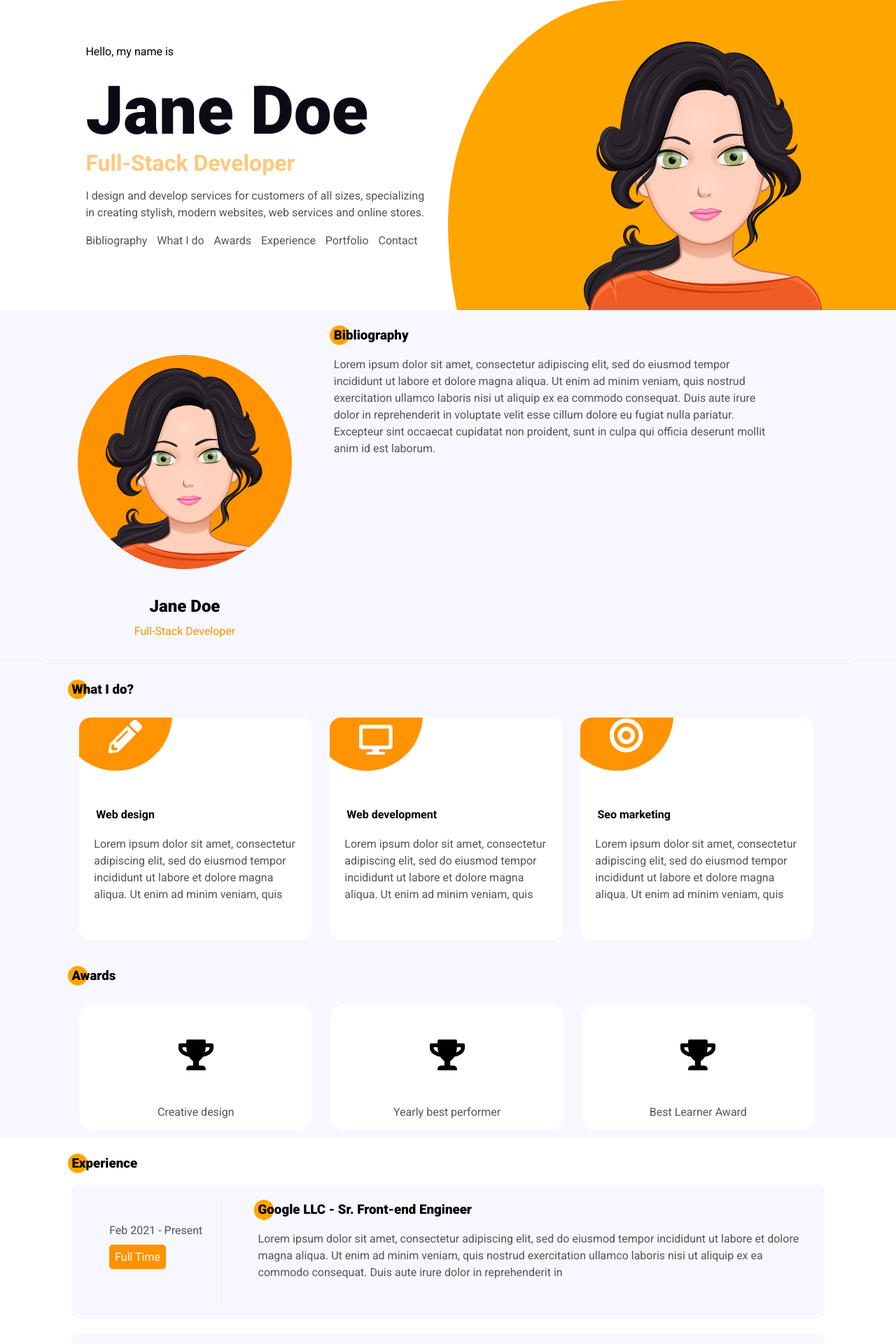
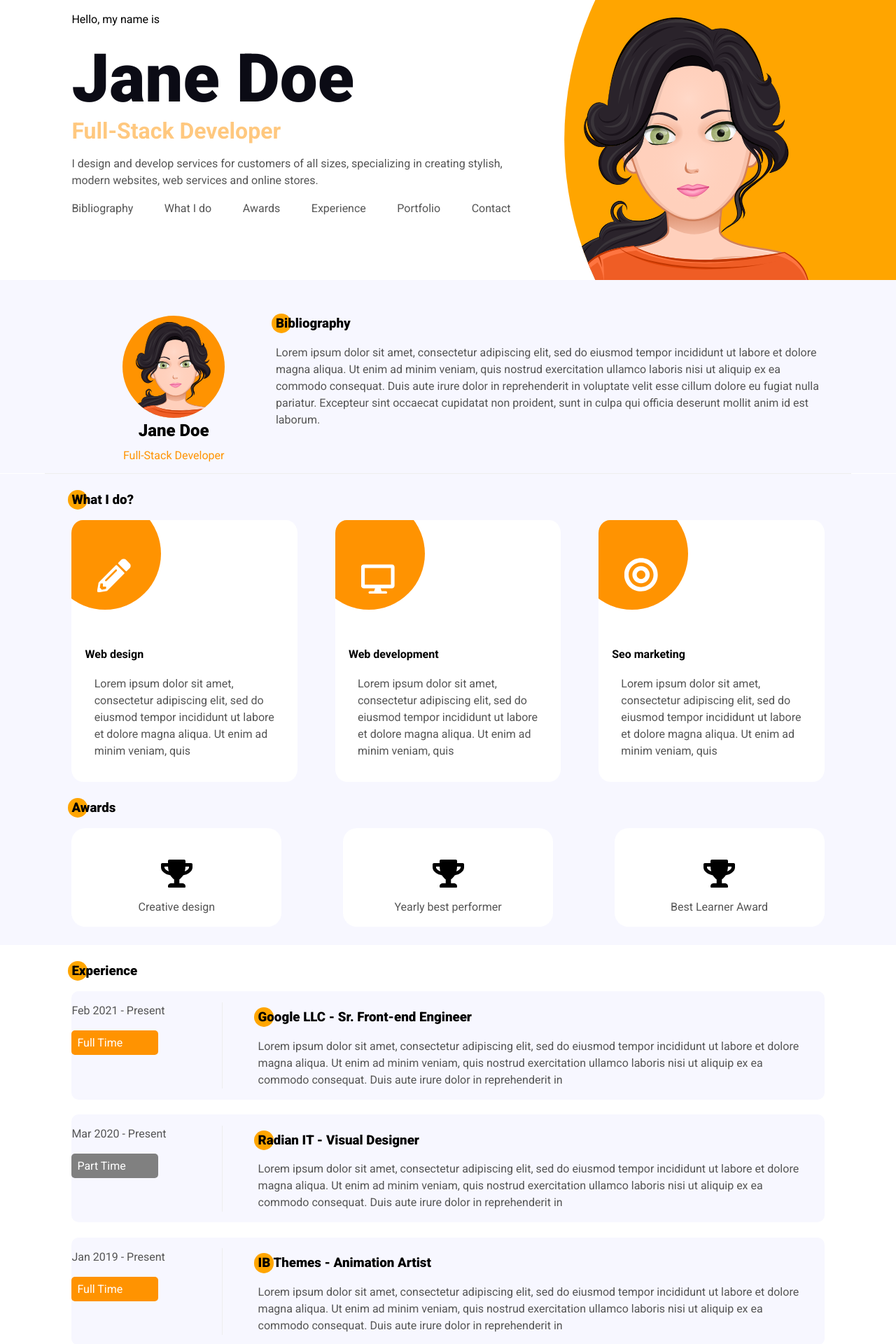
Before and after one commit to olisicky/upol, a PHP site: page / in a window 1280 px wide. Shown: the top 1920 px of the page at 70% size. Run offline with PHP 8.4, Linux system fonts and the light colour scheme.

Commit message:
update web project

```diff
--- a/web/index.html
+++ b/web/index.html
@@ -5,11 +5,11 @@
     <link rel="preconnect" href="https://fonts.googleapis.com">
     <link rel="preconnect" href="https://fonts.gstatic.com" crossorigin>
     <link href="https://fonts.googleapis.com/css2?family=Roboto:ital,wght@0,100;0,300;0,400;0,500;0,700;0,900;1,100;1,300;1,400;1,500;1,700;1,900&display=swap" rel="stylesheet">
+    <meta name="viewport" content="width=device-width, initial-scale=1">
 </head>
 
-<main>
-    <section class="initial_test side_margins">
-        <!-- <div class="side_margins"> -->
+<main class="container">
+    <header class="initial_test">
         <div class="text_test">
 
             <p class="text-header"> Hello, my name is</p>
@@ -21,35 +21,35 @@
                 modern websites, web services and online stores.
             </p>
 
-            <menu>
-                <li>
+            <nav class="nav_container">
+                <li class="link_container">
                     <a href="#bibliography" class="text link"> Bibliography</a>
                 </li>
-                <li>
+                <li class="link_container">
                     <a href="#whatIdo" class="text link"> What I do</a>
                 </li>
-                <li>
+                <li class="link_container">
                     <a href="#awards" class="text link"> Awards</a>
                 </li>
-                <li>
+                <li class="link_container">
                     <a href="#experience" class="text link"> Experience</a>
                 </li>
-                <li>
+                <li class="link_container">
                     <a href="#portfolio" class="text link"> Portfolio</a>
                 </li>
-                <li>
+                <li class="link_container">
                     <a href="#contact" class="text link"> Contact</a>
                 </li>
-            </menu>
+            </nav>
 
         </div>
-        <div class="circle_test"></div>
+        <div class="circle_test">
             <img class="neco_img" src="images/avatar.svg" alt="avatar">
+        </div>
 
+    </header>
 
-    </section>
-
-    <section class="text-block separator">
+    <section class="text-block separator" id="bibliography">
         <div class="side_margins bibliography">
             <div class="avatar-row-bib">
                 <div class="bib-avatar">
@@ -64,7 +64,7 @@
             <div class="bib-text">
                 <h3> Bibliography</h3>
 
-                <p class="text text-width">
+                <p class="text">
                     Lorem ipsum dolor sit amet, consectetur adipiscing elit, sed do eiusmod tempor incididunt ut
                     labore et dolore magna aliqua. Ut enim ad minim veniam, quis nostrud exercitation ullamco
                     laboris nisi ut aliquip ex ea commodo consequat. Duis aute irure dolor in reprehenderit in
@@ -77,16 +77,18 @@
 
     <div class="horizontal-line separator"></div>
 
-    <section class="text-block separator">
+    <section class="separator" id="whatIdo">
+
+
         <div class="side_margins">
             <h3> What I do?</h3>
+            <div class="whatIDo-container">
+
 
                 <div class="whatido_box">
-                <div class="circle-wrapper">
                     <div class="whatido-circle">
                         <div class="image-container">
                             <img src="images/pencil-alt-solid.svg">
-                        </div>
                         </div>
                     </div>
                     <h4>Web design</h4>
@@ -97,7 +99,7 @@
                 </div>
 
                 <div class="whatido_box">
-                <div class="circle-wrapper">
+
                     <div class="whatido-circle">
                         <div class="image-container">
                             <img src="images/desktop-solid.svg">
@@ -108,10 +110,10 @@
                         Lorem ipsum dolor sit amet, consectetur adipiscing elit, sed do eiusmod tempor
                         incididunt ut labore et dolore magna aliqua. Ut enim ad minim veniam, quis
                     </p>
-                </div>
+
                 </div>
                 <div class="whatido_box">
-                <div class="circle-wrapper">
+
                     <div class="whatido-circle">
                         <div class="image-container">
                             <img src="images/bullseye-solid.svg">
@@ -122,35 +124,32 @@
                         Lorem ipsum dolor sit amet, consectetur adipiscing elit, sed do eiusmod tempor
                         incididunt ut labore et dolore magna aliqua. Ut enim ad minim veniam, quis
                     </p>
+
                 </div>
             </div>
         </div>
     </section>
 
 
-    <section class="text-block separator">
+    <section class="text-block separator" id="awards">
         <div class="side_margins">
             <h3 class="sub-section"> Awards</h3>
+            <div class="award_container">
                 <div class="award_box">
                     <div class="award-wrapper">
                         <img src="images/trophy-solid.svg" class="award-image">
-                    <div>
                         <p class="text award-text-center">Creative design</p>
-                    </div>
                     </div>
                 </div>
                 <div class="award_box">
                     <div class="award-wrapper">
                         <img src="images/trophy-solid.svg" class="award-image">
-                    <div>
                         <p class="text award-text-center">Yearly best performer</p>
-                    </div>
                     </div>
                 </div>
                 <div class="award_box">
                     <div class="award-wrapper">
                         <img src="images/trophy-solid.svg" class="award-image">
-                    <div>
                         <p class="text award-text-center">Best Learner Award</p>
                     </div>
                 </div>
@@ -162,10 +161,11 @@
     <section class="section text-block" id="experience">
         <div class="side_margins">
             <h3> Experience</h3>
+            <div class="experience_container">
                 <div class="experience-box">
                     <div class="experience-date">
                         <p class="text experience-text-center">Feb 2021 - Present</p>
-                    <label class="label-center label ft">Full Time</label>
+                        <label class="ft">Full Time</label>
                     </div>
                     <div class="vert-line"></div>
                     <div class="experience-desc">
@@ -181,7 +181,7 @@
                 <div class="experience-box">
                     <div class="experience-date">
                         <p class="text experience-text-center">Mar 2020 - Present</p>
-                    <label class="label-center label pt">Part Time</label>
+                        <label class="pt">Part Time</label>
                     </div>
                     <div class="vert-line"></div>
                     <div class="experience-desc">
@@ -197,7 +197,7 @@
                 <div class="experience-box">
                     <div class="experience-date">
                         <p class="text experience-text-center">Jan 2019 - Present</p>
-                    <label class="label-center label ft">Full Time</label>
+                        <label class="ft">Full Time</label>
                     </div>
                     <div class="vert-line"></div>
                     <div class="experience-desc">
@@ -211,18 +211,17 @@
                     </div>
                 </div>
             </div>
+        </div>
     </section>
 
 
-    <section class="text-block">
+    <section class="text-block" id="portfolio">
         <div class="side_margins">
             <h3> My portfolio</h3>
-            <div class="port-col-1">
+            <div class="port_container">
 
-                <div class="port-row">
-                    <div class="port-img-container">
+                <div class="port-item">
                     <img src="images/555.png" class="port-image">
-                    </div>
                     <div class="port-desc">
                         <p class="port-desc-title">Nečum 2</p>
                         <p class="text port-desc-date">07/13/2305</p>
@@ -305,15 +293,11 @@
         <div class="side_margins">
             <h3> Contact</h3>
 
-            <div class="contact-row">
-                <div class="contact-col">
+            <div class="contact_container">
+                <div class="contact_info_container">
                     <div class="contact-info">
-                        <div>
-                            <p class="port-desc-title">What's your story? Get in touch</p>
-                        </div>
-                        <div class="text">
+                        <p class="contact_text">What's your story? Get in touch</p>
                         <p>Always available for freelancing if the right project comes along. Feel free to contact me.</p>
-                        </div>
                         <div class="contact-add-split">
                             <div class="contact-img-container">
                                 <img src="images/map-marker-alt-solid.svg" class="contact-image">
@@ -369,9 +355,9 @@
     </section>
 
 
-    <section class="socky-block side_margins">
+    <footer class="socky_container side_margins" id="contact">
 
-        <div>
+        <div class="socky_icons">
             <a href="https://twitter.com/home">
                 <img src="images/twitter-square-brands.svg" alt="Black Icon" class="socky-img">
             </a>
@@ -379,8 +365,7 @@
                 <img src="images/facebook-square-brands.svg" alt="Black Icon" class="socky-img">
             </a>
         </div>
-        <p></p>
         <p class="socky-copyright text">&#169; Lorem ipsum dolor sit amet 2022</p>
 
-    </section>
+    </footer>
 </main>
--- a/web/styles/style.css
+++ b/web/styles/style.css
@@ -6,14 +5,20 @@ body {
     width: 100%;
     height: 100%;
   }
+.container{
+    display: flex;
+    flex-wrap: nowrap;
+    flex-direction: column;
+    justify-content: space-between;
+}
 
 .separator{
     background-color: #f7f7ff;
 }
 
 .side_margins {
-    margin-left: 8vw;
-    margin-right: 8vw;
+    margin-left: 2vw;
+    margin-right: 2vw;
     padding-top: 2vw
 }
 
@@ -81,42 +86,43 @@ h3::before {
 
 }
 
+.nav_container{
+    display: flex;
+    flex-wrap: nowrap;
+    flex-direction: row;
+    justify-content: space-between;
+    column-gap: 2%;
+}
 
 
 .initial_test {
     display: flex;
     flex-wrap: wrap;
+    flex-direction: row;
+    justify-content: space-between;
   }
 .text_test {
-    padding: 20px;
+    margin-left: 2vw;
     width: 50%;
-    box-sizing: border-box;
 }
+
 .circle_test {
     flex: 1;
-    box-sizing: border-box;
-    position: absolute;
     overflow: auto;
-    /* top: 70%; */
     right: 0;
-    /* transform: translateY(-70%); */
     top: 0;
-    width: 50%;
-    height: 50em;
-    border-radius: 40% 0 0 60%; /* Adjust the radius to get half circle */
+    width: 45%;
+    max-height: 50em;
     background-color: orange;
     z-index: -1;
+    clip-path: circle(100% at 100% 50%);
+    padding-right: 2vw;
   }
-
-
-
-
 
 .circle_test img {
     max-width: 100%;
     max-height: 100%;
     object-fit: cover;
-    transform: translateY(65%) translateX(60%);
 }
 
 .neco_img {
@@ -124,7 +130,8 @@ h3::before {
     left: 0;
     max-width: 100%;
     max-height: 100%;
-    transform: translateX(40%)
+    transform: translateX(10%);
+    vertical-align: bottom
 }
 
 
@@ -134,9 +141,7 @@ h3::before {
 
 
 header{
-    width: 100%;
     height: 100%;
-    display:inline-block;
 }
 .header2{
     width: 50%;
@@ -152,6 +157,8 @@ header{
     color: #0b0b15;
     font-size: 6em;
     margin: 0%;
+    overflow: hidden;
+    white-space: nowrap;
 }
 .image-container-avatar {
     width: 50%;
@@ -197,30 +204,52 @@ menu {
     flex-direction: row;
     flex: auto;
     overflow: hidden;
-    /* grid-template-columns: 30% 70%; */
+    padding-top: 4vw
 }
+
+.avatar-row-bib {
+    display: flex;
+    flex-wrap: nowrap;
+    flex-direction: column;
+}
+
 .bib-avatar{
-    height: 80%;
     width: auto;
     position: relative;
     border-radius: 50%;
-    margin: auto
+    text-align: center;
+
 }
+
+.bib-role {
+    text-align: center;
+}
+
+.bib-role-name {
+    font-weight: 900;
+    font-size: 1.5em;
+    color: black;
+    margin-top: 0;
+    margin-bottom: 0.5em;
+}
+.bib-role-role {
+    font-weight: 400;
+    font-size: 1em;
+    color: #ff9301;
+    margin-top: 0;
+}
+
 .bib-text{
-
-    margin-left: 4vw;
-    flex: 1 2;
     width: 100%;
-    max-width: 100%;
     max-height: 100%;
 }
 img.bib-img{
-    width: auto;
+    width: 50%;
     background-color: #ff9301;
-    height: 100%;
     border-radius: 50%;
     position: relative;
 }
+
 
 .horizontal-line {
     width: 90%;
@@ -231,12 +260,6 @@ img.bib-img{
     bottom: 0;
     position: relative;
     text-decoration-style: wavy;
-  }
-
-.avatar-row-bib {
-    display: grid;
-    overflow: hidden;
-    grid-template-rows: 80% 20%;
   }
 
 .circle-wrapper-bib {
@@ -256,40 +279,25 @@ img.bib-img{
     overflow: hidden
 }
 
-.bib-role {
-    text-align: center;
+/*---WHATIDO---*/
+.whatIDo-container{
+    display: flex;
+    flex-direction: row;
+    flex-wrap: wrap;
+    justify-content: space-between;
 }
 
-.bib-role-name {
-    font-weight: 900;
-    font-size: 1.5em;
-    color: black;
-    margin-top: 0;
-    margin-bottom: 0.5em;
-}
-.bib-role-role {
-    font-weight: 400;
-    font-size: 1em;
-    color: #ff9301;
-    margin-top: 0;
-}
-/*---WHATIDO---*/
 .whatido_box {
     width: 30%;
     min-height: 200px;
-    padding-top: 10%;
-    padding-bottom: 10px;
-    padding-right: 5px;
-    padding-left: 5px;
     border-radius: 5%;
-    margin: 1%;
     background-color: white;
-    display:inline-block;
     position: relative;
     overflow: hidden;
 }
 .whatido_text{
-    width: 90%;
+    width: 80%;
+    padding-bottom: 10%;
     text-align: left;
     margin: auto;
 }
@@ -307,29 +315,30 @@ img.bib-img{
     height: 10em;
     background-color: #ff9301;
     border-radius: 50%;
-    position: absolute;
-    transform: translate(-20%, -120%);;
+    top: 0;
+    position: relative;
+    transform: translate(-20%, -20%);
 }
 
-
+/* AWARDS */
+.award_container{
+    display: flex;
+    flex-direction: row;
+    flex-wrap: nowrap;
+    justify-content: space-between;
+    column-gap: 2vw;
+    padding-bottom: 2vw;
+}
 
 .award_box {
-    width: 31%;
-    height: 180px;
     border-radius: 20px;
-    margin: 1%;
     background-color: white;
-    display:inline-block;
-    position: relative;
 }
 
-
 .award-wrapper {
-    position: relative;
     height: 100%;
-    display: grid;
-    overflow: hidden;
-    grid-template-rows: 70% 30%;
+    display: flex;
+    flex-direction: column;
 
 }
 .award-image {
@@ -343,33 +352,40 @@ img.bib-img{
 }
 
 /* EXPERIENCE */
+.experience_container{
+    display: flex;
+    flex-direction: column;
+    flex-wrap: wrap;
+    justify-content: space-between;
+    padding-bottom: 2vw;
+}
 
 .experience-box {
     width: 100%;
-    min-height: 12em;
     border-radius: 10px;
     background-color: #f7f7ff;
     position: relative;
     margin-bottom: 2%;
     display: grid;
-    overflow: hidden;
     grid-template-columns: 20% 80%;
 }
 .experience-date {
+    display: flex;
+    flex-direction: column;
     width: 100%;
 }
 
 .experience-text-center {
     position: relative;
-    margin-left: 25%;
-    margin-top: 25%;
 }
 
-.label {
+label {
     color: white;
     padding: 8px;
     border-radius: 5px;
+    width: 50%
   }
+
 .label-center {
     position: relative;
     margin-left: 25%;
@@ -593,6 +611,238 @@ button {
     position: relative;
     top: 50%;
     left: 50%;
-    /* bring your own prefixes */
     transform: translate(-50%, 90%);
 }
+
+
+
+/* RESPONZIVNÍ DESIGN */
+/* extra-large */
+@media (min-width: 1200px) {
+    .side_margins {
+        margin-left: 8vw;
+        margin-right: 8vw;
+    }
+    .text_test {
+        margin-left: 8vw;
+    }
+    .circle_test {
+        padding-right: 8vw;
+    }
+}
+/* large */
+@media (max-width: 1199px) {
+    .side_margins {
+        margin-left: 4vw;
+        margin-right: 4vw;
+    }
+    .text_test {
+        margin-left: 4vw;
+    }
+    .circle_test {
+        padding-right: 4vw;
+    }
+}
+
+/* medium */
+@media (max-width: 959px) {
+    .side_margins {
+        margin-left: 4vw;
+        margin-right: 4vw;
+    }
+    .text_test {
+        margin-left: 4vw;
+        margin-right: 4vw;
+        flex-basis: 100%;
+        padding-bottom: 4vw;
+    }
+    .circle_test{
+        display: none;
+    }
+    .bibliography {
+        display: flex;
+        flex-direction: column;
+        flex: auto;
+        padding-top: 4vw
+        /* grid-template-columns: 30% 70%; */
+    }
+    .whatIDo-container{
+        display: flex;
+        flex-direction: column;
+        flex-wrap: nowrap;
+        justify-content: space-between;
+        row-gap: 2vw;
+    }
+    .whatido_box {
+        width: 100%;
+        min-width: none;
+        border-radius: 5%;
+        background-color: white;
+        position: relative;
+        overflow: hidden;
+    }
+    .port-item {
+        flex-basis: 48%
+    }
+    .contact_info_container{
+        flex-direction: column;
+    }
+    .contact-info{
+        width: 100%;
+    }
+    .contact_comment_container{
+        width: 100%;
+    }
+    .contact_text{
+        margin-top: 1em;
+    }
+}
+/* small */
+@media (max-width: 559px) {
+    .side_margins {
+        margin-left: 4vw;
+        margin-right: 4vw;
+    }
+    .text_test {
+        margin-left: 4vw;
+        margin-right: 4vw;
+        flex-basis: 100%;
+        padding-bottom: 4vw;
+    }
+    .circle_test{
+        display: none;
+    }
+    .title{
+        font-size: 4em;
+    }
+    .nav_container{
+        flex-wrap: wrap;
+        column-gap: 0;
+        justify-items: center;
+        justify-content: center;
+        column-gap: 0.5em;
+        row-gap: 0.5em;
+    }
+    .link_container{
+        width: 26%;
+        background-color: #ff9301;
+        text-align: center;
+        padding: 2%;
+        border-radius: 5px;
+    }
+
+    .bibliography {
+        display: flex;
+        flex-direction: column;
+        flex: auto;
+        padding-top: 4vw
+    }
+    .whatIDo-container{
+        display: flex;
+        flex-direction: column;
+        flex-wrap: nowrap;
+        justify-content: space-between;
+        row-gap: 2vw;
+    }
+    .whatido_box {
+        width: 100%;
+        min-width: none;
+        border-radius: 5%;
+        background-color: white;
+        position: relative;
+        overflow: hidden;
+    }
+    .award_container{
+        flex-wrap: wrap;
+        justify-content: center;
+        row-gap: 2vw;
+    }
+    .award_box{
+        width: 100%
+    }
+    .award-wrapper {
+        flex-direction: row;
+        align-items: center;
+        column-gap: 5%;
+    }
+    .award-image {
+        margin-top: 5%;
+        margin-bottom: 5%;
+        margin-left: 5%;
+        margin-right: 0
+    }
+
+    .experience-box {
+        display: grid;
+        grid-template-rows: 30% 70%;
+        grid-template-columns: 100%;
+    }
+    .vert-line{
+        display: none;
+    }
+    .experience-date {
+        margin-left: 5%;
+    }
+    .experience-desc {
+        margin-top: 6vw;
+    }
+    label{
+        width: 20%
+    }
+    .port-item {
+        flex-basis: 100%
+    }
+    .contact_info_container{
+        flex-direction: column;
+    }
+    .contact_name_mail{
+        flex-wrap: wrap;
+        row-gap: 1em;
+    }
+    .contact-info{
+        width: 100%;
+    }
+    .contact_comment_container{
+        width: 100%;
+    }
+    .contact_text{
+        margin-top: 1em;
+    }
+    .socky_container{
+        flex-direction: column;
+        align-items: center;
+
+    }
+}
+
+
+
+
+
+
+
+
+.modal {
+    display: none; /* Hidden by default */
+    position: fixed; /* Stay in place */
+    z-index: 2; /* Sit on top */
+    left: 0;
+    top: 0;
+    width: 100%; /* Full width */
+    height: 100%; /* Full height */
+    overflow: auto; /* Enable scroll if needed */
+    background-color: rgb(0,0,0); /* Fallback color */
+    background-color: rgba(0,0,0,0.4); /* Black w/ opacity */
+    padding-top: 60px;
+}
+.modal-open{
+    display: block;
+}
+
+.modal-content {
+    background-color: #fefefe;
+    margin: auto;
+    padding: 20px;
+    border: 1px solid #888;
+    width: 80%;
+}
```
Also changed, not shown: other parts of web/index.html (+23 -32 lines), other parts of web/styles/style.css (+63 -62 lines), web/scripts/form.js (added, +36 -0 lines), web/scripts/popup.js (added, +22 -0 lines). Lines whose indentation alone changed are shown as unchanged.
